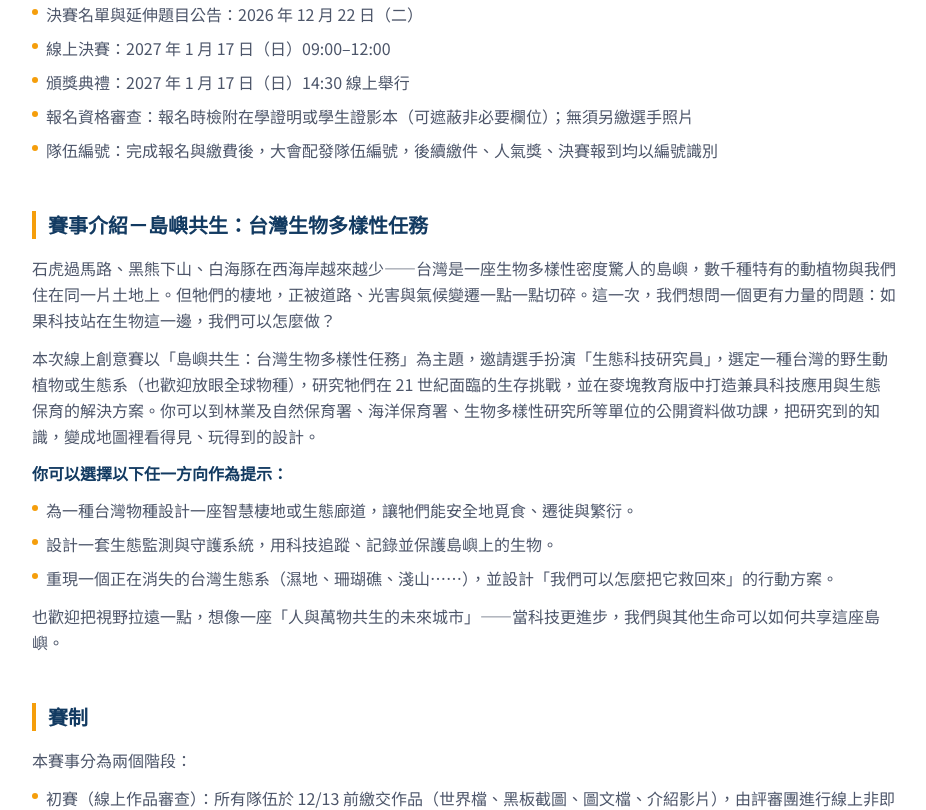
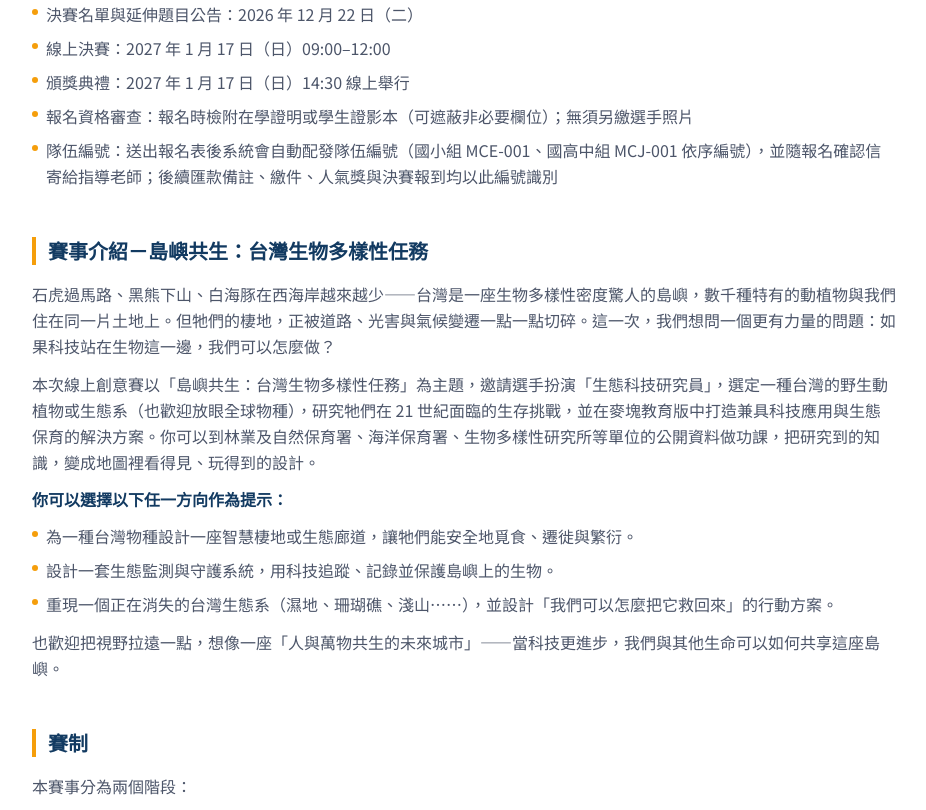
Before and after one commit to Hashen-0608/mcup-web, a Next.js app: page /rules in a window 1280 px wide. Shown: the part 1360-2170 px from the top of the page, without its empty margins (176-1102 px from the left). Built offline with nearby package versions, Linux system fonts and the light colour scheme.

Commit message:
Update team number assignment and payment instructions

```diff
--- a/content/rules.ts
+++ b/content/rules.ts
@@ -61,7 +61,7 @@ export const rules: RuleSection[] = [
           "線上決賽：2027 年 1 月 17 日（日）09:00–12:00",
           "頒獎典禮：2027 年 1 月 17 日（日）14:30 線上舉行",
           "報名資格審查：報名時檢附在學證明或學生證影本（可遮蔽非必要欄位）；無須另繳選手照片",
-          "隊伍編號：完成報名與繳費後，大會配發隊伍編號，後續繳件、人氣獎、決賽報到均以編號識別",
+          "隊伍編號：送出報名表後系統會自動配發隊伍編號（國小組 MCE-001、國高中組 MCJ-001 依序編號），並隨報名確認信寄給指導老師；後續匯款備註、繳件、人氣獎與決賽報到均以此編號識別",
         ],
       },
     ],
@@ -331,7 +331,7 @@ export const rules: RuleSection[] = [
           "帳號：027001293902",
         ],
       },
-      { kind: "p", text: "繳費後請至官網「繳費登錄表」登錄繳費資料，以利對帳與配發隊伍編號。" },
+      { kind: "p", text: "匯款時請在備註欄填上隊伍編號，並回覆報名確認信告知匯款日期與帳號末五碼，以利對帳。" },
     ],
   },
   {
```
